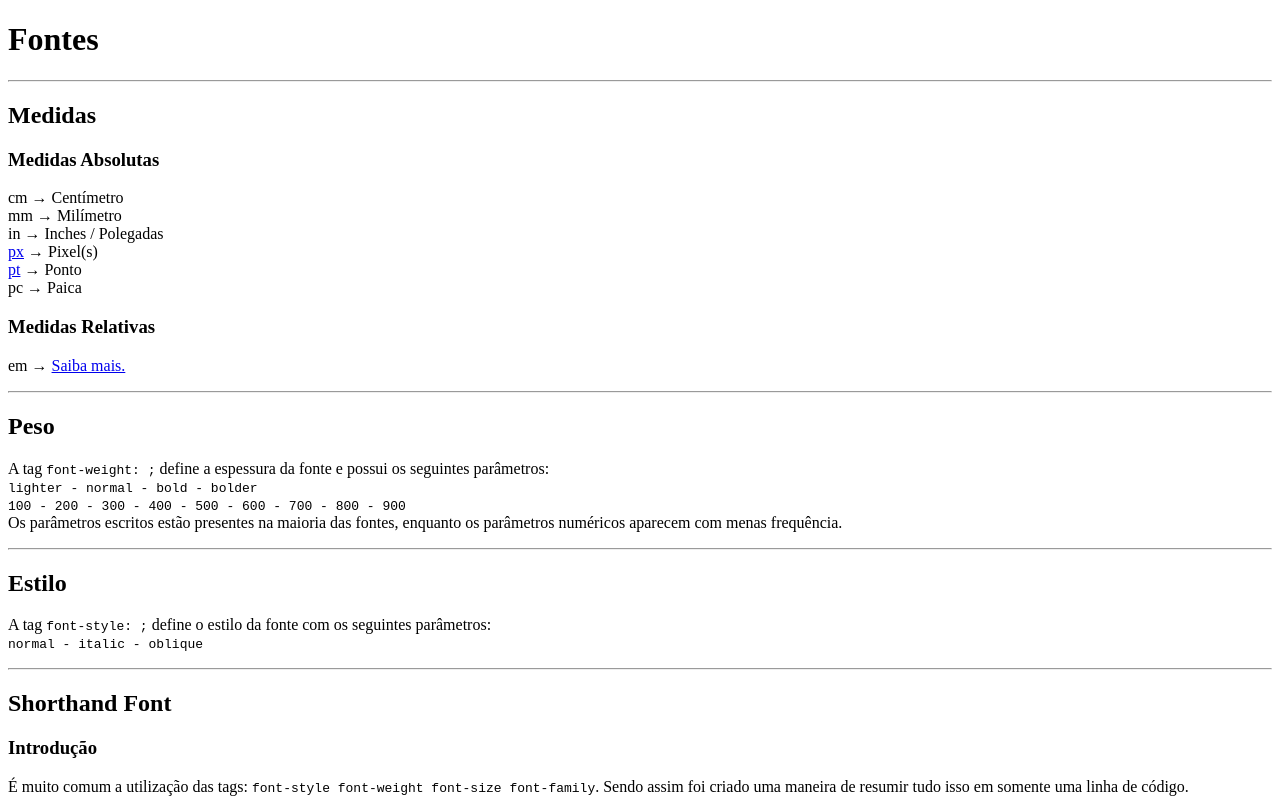
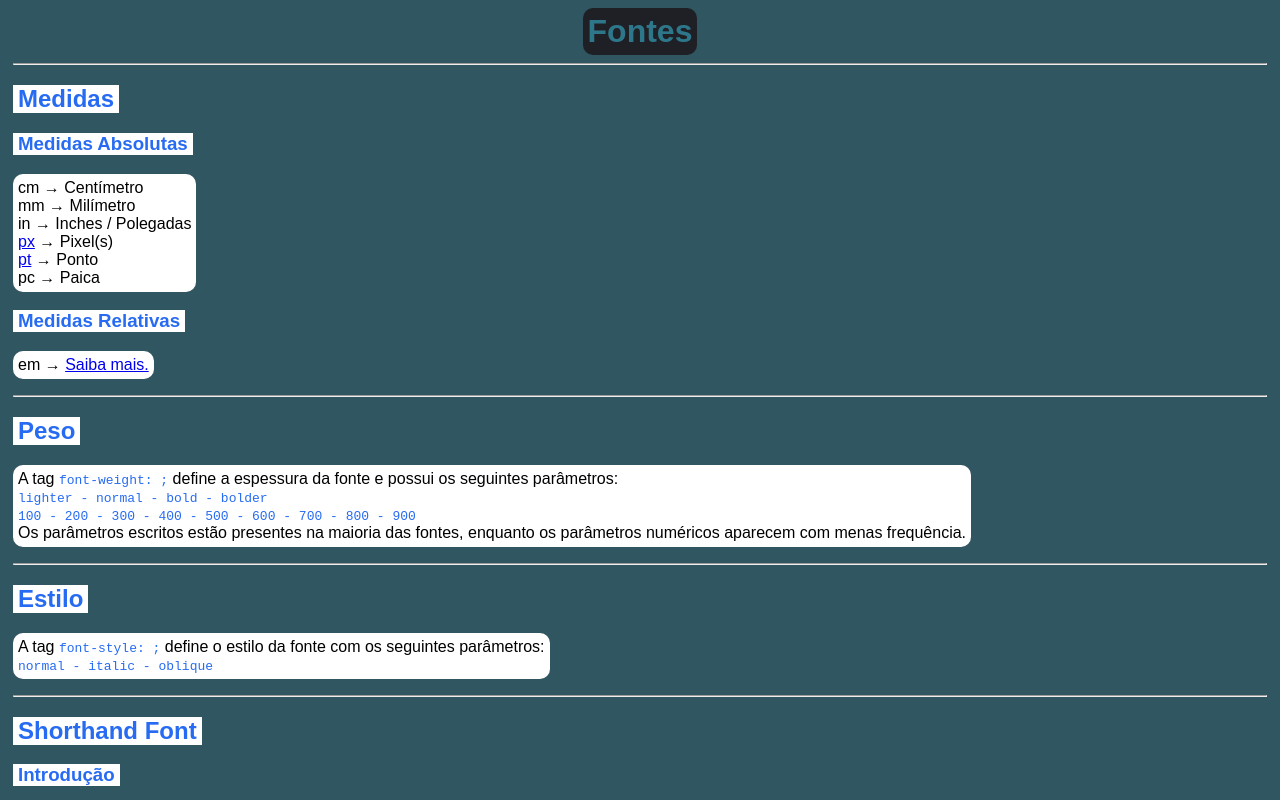
Before and after one commit to GYNose17/HTML-CSS, a plain HTML site: page projetos/anotacoes/index.html in a window 1280 px wide. Shown: the top 800 px of the page. Drawn offline with Linux system fonts and the light colour scheme.

Commit message:
Projeto Anotações
CSS do projeto

```diff
--- a/projetos/anotacoes/index.html
+++ b/projetos/anotacoes/index.html
@@ -6,6 +6,7 @@
     <title>Font-Size</title>
     <link rel="stylesheet" href="style.css">
 <body>
+    <main>
         <h1>Fontes</h1>
 
         <hr>
@@ -66,6 +67,8 @@
     font-family: 'Courier New', Courier, monospace;
 }
             </pre></code>
+        </p>
+        <p>
             Se torna: <br>
             <code><pre>
 *{
@@ -74,5 +77,6 @@
             </pre></code>
         </p>
         <hr>
+    </main>
 </body>
 </html>
--- /dev/null
+++ b/projetos/anotacoes/secstyle.css
@@ -0,0 +1,30 @@
+main{
+    margin: auto;
+    background-color: #F2F2F2;
+    padding: 25px;
+    border-radius: 25px;
+    width: 500px;
+    margin-top: 250px;
+    font: 1.05em Arial, Helvetica, sans-serif;
+}
+
+h1{
+    color: #276BF2;
+    text-align: center;
+}
+
+h2{
+    color: #447EF2;
+}
+
+body{
+    background-color: #1E2026;
+}
+
+a{
+    background-color: #1E2026EF;
+    color: #88ABF2;
+    width: fit-content;
+    padding: 5px;
+    border-radius: 8px;
+}
--- a/projetos/anotacoes/style.css
+++ b/projetos/anotacoes/style.css
@@ -1,5 +1,46 @@
 @charset "UTF-8";
+
+main{
+    font-family: Arial, Helvetica, sans-serif;
+    margin-inline: 5px;
+}
+
+body{
+    background-color: #305661;
+}
+
+h1{
+    color: #2E778B;
+    background-color: #1E2026;
+    padding: 5px;
+    margin: auto;
+    width: fit-content;
+    border-radius: 10px;
+}
+
+h2, h3, h4{
+    background-color: white;
+    color: #276BF2;
+    width: fit-content;
+    padding-inline: 5px;
+
+}
 
 p{
     text-align: justify;
+    background-color: white;
+    width: fit-content;
+    padding: 5px;
+    border-radius: 10px;
 }
+
+code{
+    color: #276BF2;
+}
+
+pre{
+    background-color: #1E2026;
+    width: fit-content;
+    margin: auto;
+    padding: 5px;
+}
```
Also changed, not shown: projetos/anotacoes/medidas/absolutas/pt.html (+3 -0 lines), projetos/anotacoes/medidas/absolutas/px.html (+3 -0 lines), projetos/anotacoes/medidas/relativas/em.html (+3 -0 lines). Lines whose indentation alone changed are shown as unchanged.
